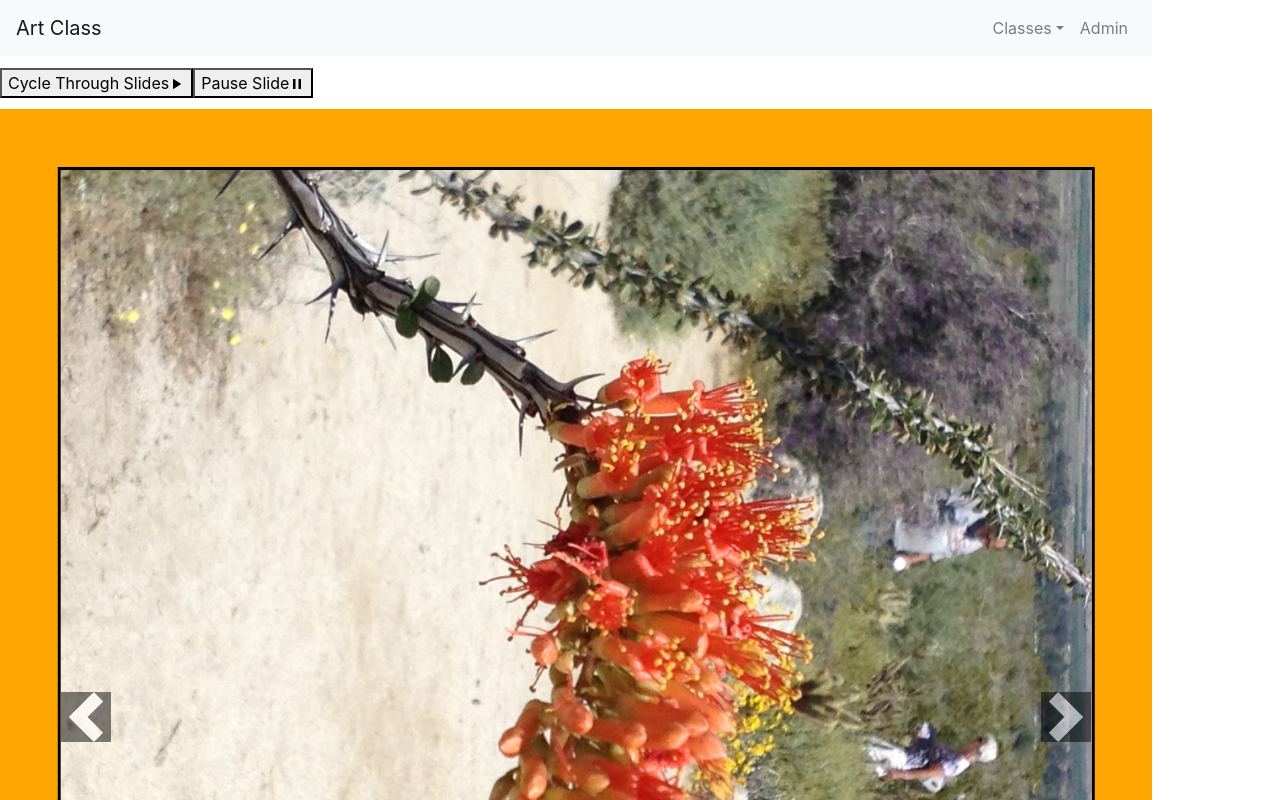
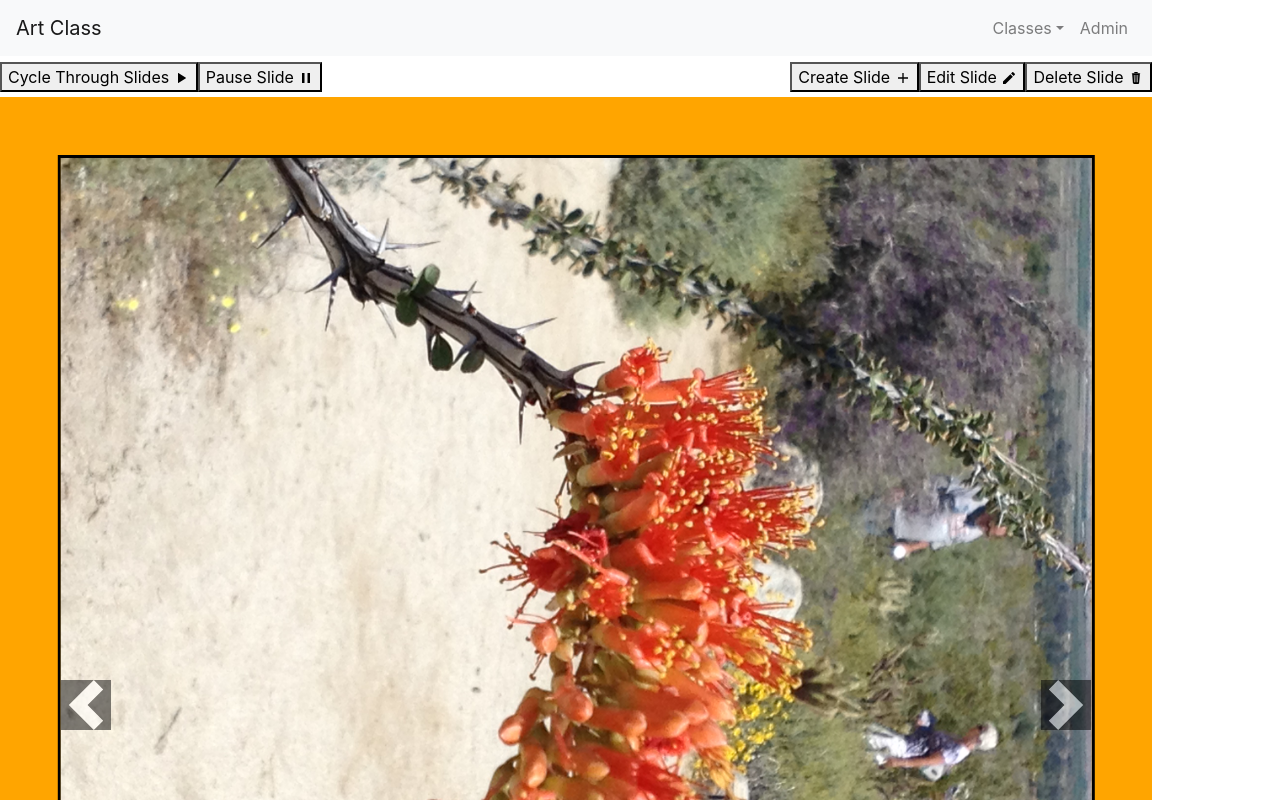
Before and after one commit to KevinWJohnson/picture-carousel-react, a React (Create React App) app: page / in a window 1280 px wide. Shown: the top 800 px of the page. Built offline with nearby package versions, Linux system fonts and the light colour scheme.

Commit message:
Added Create, Edit, and Delete buttons

```diff
--- a/src/App.js
+++ b/src/App.js
@@ -5,6 +5,7 @@ import './App.css';
 import PicCarousel from './PicCarousel';
 import TopBar from './TopBar';
 import PlayPauseBtns from './PlayPauseBtns';
+import CreateEditDeleteBtns from './CreateEditDeleteBtns';
 
 
 
@@ -22,6 +23,18 @@ class App extends Component {
     this.setState({intervalValue: false});
   };
 
+  handleCarouselCreate = () => {
+
+  };
+
+  handleCarouselEdit = () => {
+
+  };
+
+  handleCarouselDelete = () => {
+
+  };
+
   render() {
     return (
           <div className="AppContainer">
@@ -30,14 +43,30 @@ class App extends Component {
           <TopBar></TopBar>
           </div>
 
-          <div className="playpauseBtns">
-          <PlayPauseBtns
-          onPlay={this.handleCarouselPlay}
-          onPause={this.handleCarouselPause}
-          >
-          </PlayPauseBtns>
+          <div className="BtnContainer">
+            <div className="row">
+              <div className="col">
+                <div className="playPauseBtns">
+                  <PlayPauseBtns
+                  onPlay={this.handleCarouselPlay}
+                  onPause={this.handleCarouselPause}
+                  >
+                  </PlayPauseBtns>
+                </div>
+              </div>
+              <div className="col">
+                <div className="createEditDeleteBtns">
+                  <CreateEditDeleteBtns
+                  onCreate={this.handleCarouselCreate}
+                  onEdit={this.handleCarouselEdit}
+                  onDelete={this.handleCarouselDelete}
+                  >
+                  </CreateEditDeleteBtns>
+                </div>
+              </div>
+            </div>
           </div>
-
+          <div className="clearFloat"></div>
 
           <div className="carousel">
             <PicCarousel
--- /dev/null
+++ b/src/CreateEditDeleteBtns.js
@@ -0,0 +1,47 @@
+import React from 'react';
+import {IoMdAdd, IoMdCreate, IoIosTrash} from 'react-icons/io';
+
+const CreateEditDeleteBtns = (props) => {
+
+  const handleCreate = () => {
+    props.onCreate();
+  };
+
+  const handleEdit = () => {
+    props.onEdit();
+  };
+
+  const handleDelete = () => {
+    props.onDelete();
+  };
+
+  return (
+  <div>
+    <button
+          name='button-create'
+          onClick={handleCreate}
+        >
+          Create Slide
+          <span>  <IoMdAdd /></span>
+    </button>
+    {/* <div className="divider"></div> */}
+    <button
+          name='button-edit'
+          onClick={handleEdit}
+        >
+          Edit Slide
+          <span>   <IoMdCreate style={{verticalAlign: 'middle'}} /></span>
+    </button>
+    {/* <div className="divider"></div> */}
+    <button
+          name='button-delete'
+          onClick={handleDelete}
+        >
+          Delete Slide
+          <span>  <IoIosTrash /></span>
+    </button>
+  </div>
+ );
+}
+
+export default CreateEditDeleteBtns
--- a/src/PlayPauseBtns.js
+++ b/src/PlayPauseBtns.js
@@ -18,7 +18,7 @@ const PlayPauseBtns = (props) => {
           onClick={handlePlay}
         >
           Cycle Through Slides
-          <span><IoIosPlay /></span>
+          <span>  <IoIosPlay /></span>
     </button>
     {/* <div className="divider"></div> */}
     <button
@@ -26,7 +26,7 @@ const PlayPauseBtns = (props) => {
           onClick={handlePause}
         >
           Pause Slide
-          <span><IoIosPause /></span>
+          <span>  <IoIosPause /></span>
     </button>
   </div>
  );
--- a/src/index.css
+++ b/src/index.css
@@ -74,7 +74,18 @@ img {
 
 }
 
-.playpauseBtns {
+.playPauseBtns {
   margin-top: 1%;
   margin-bottom: 1%;
+  float: left;
 }
+
+.createEditDeleteBtns {
+  margin-top: 1%;
+  margin-bottom: 1%;
+  float: right;
+}
+
+.clearFloat {
+  clear: both;
+}
```
Also changed, not shown: src/picturesGroup1_bkup.js (added, +36 -0 lines).
